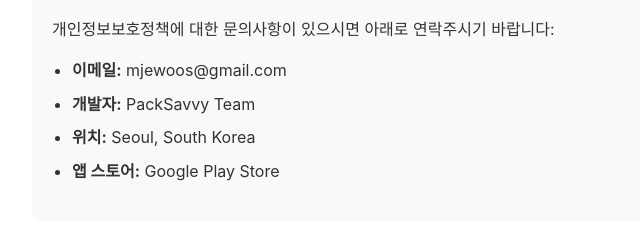
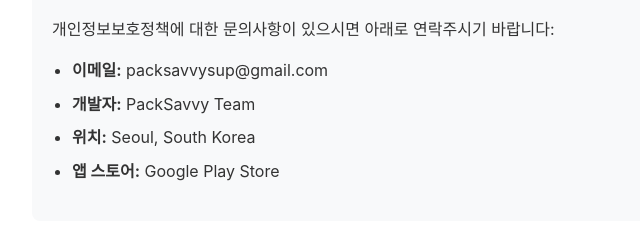
Before and after one commit to Sungess/packsavvy-privacy, a plain HTML site: page index.html in a window 1280 px wide. Shown: the part 2693-2922 px from the top of the page, 208-848 px from the left. Drawn offline with Linux system fonts and the light colour scheme.

Commit message:
Update index.html
이메일주소변경

```diff
--- a/index.html
+++ b/index.html
@@ -233,7 +233,7 @@
         <h2>10. 연락처 정보</h2>
         <p>개인정보보호정책에 대한 문의사항이 있으시면 아래로 연락주시기 바랍니다:</p>
         <ul>
-            <li><strong>이메일:</strong> mjewoos@gmail.com</li>
+            <li><strong>이메일:</strong> packsavvysup@gmail.com</li>
             <li><strong>개발자:</strong> PackSavvy Team</li>
             <li><strong>위치:</strong> Seoul, South Korea</li>
             <li><strong>앱 스토어:</strong> Google Play Store</li>
```
